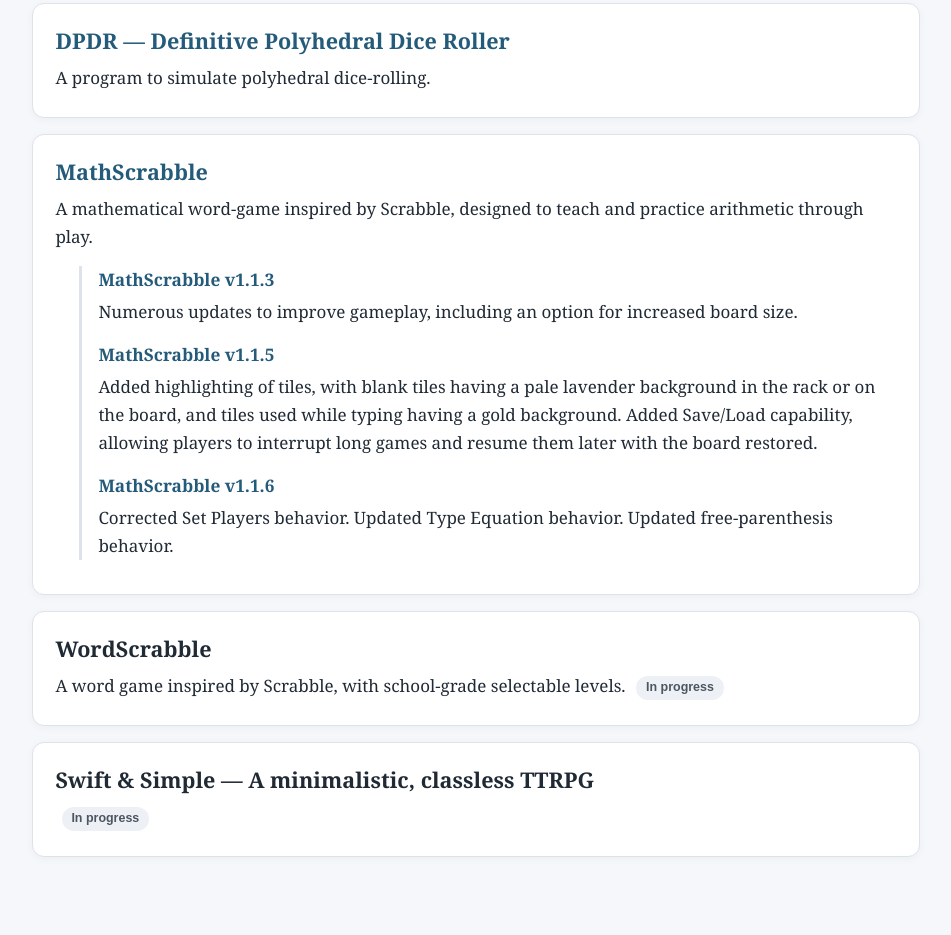
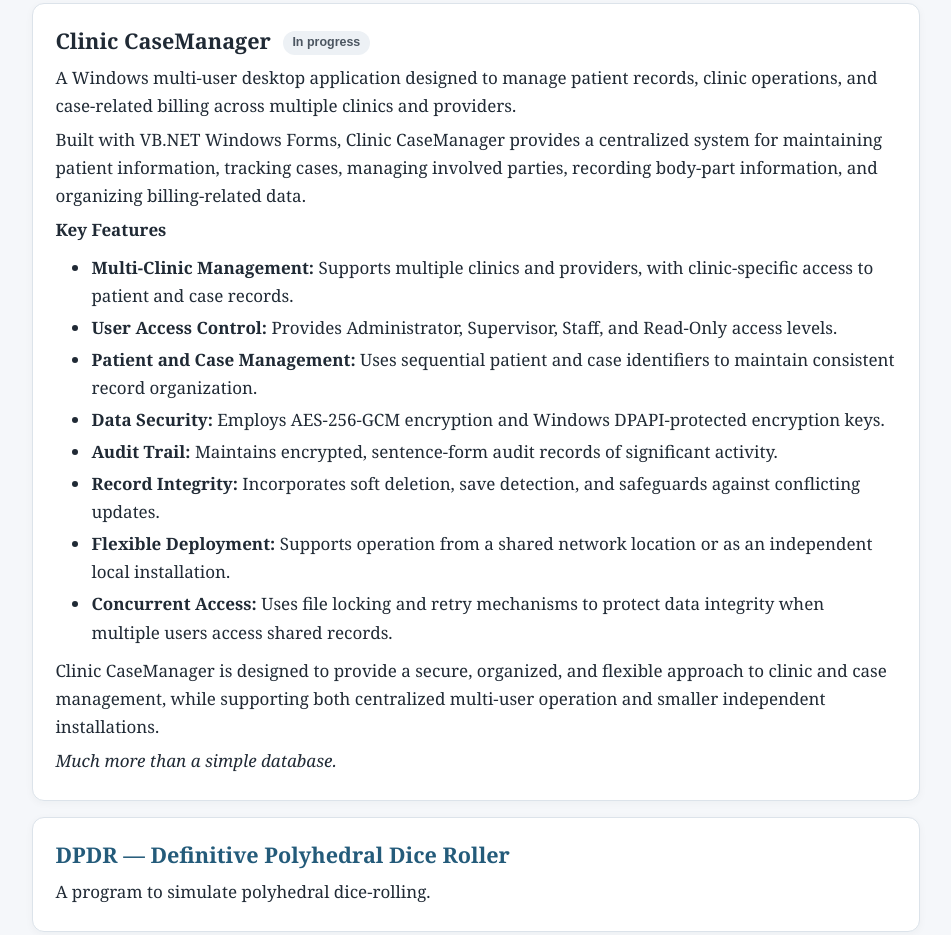
Before and after one commit to jeffmayes-jpg/My-Works, a plain HTML site: page index.html in a window 1280 px wide. Shown: the part 997-1932 px from the top of the page, without its empty margins (164-1115 px from the left). Drawn offline with Linux system fonts and the light colour scheme.

Commit message:
Update My Works with Clinic CaseManager

```diff
--- a/index.html
+++ b/index.html
@@ -13,6 +13,7 @@ main{max-width:920px;margin:2rem auto;padding:0 1rem 3rem}.intro{margin:0 0 1.5r
 .work h2{font-size:1.35rem;margin:0 0 .35rem}.work h2 a,.version h3 a{color:var(--accent);text-decoration:none}.work h2 a:hover,.version h3 a:hover{text-decoration:underline}
 .work p{margin:.35rem 0}.status{display:inline-block;font:600 .78rem/1.4 Arial,sans-serif;color:#4c5661;background:#edf1f5;border-radius:20px;padding:.22rem .6rem;margin-left:.4rem;vertical-align:middle}
 .versions{margin:.9rem 0 0 1.5rem;padding-left:1rem;border-left:3px solid var(--line)}.version{margin:.9rem 0}.version h3{font-size:1.08rem;margin:0 0 .2rem}.version p{margin:.25rem 0}
+.features{margin:.65rem 0 .65rem 1.25rem;padding-left:1rem}.features li{margin:.25rem 0}
 footer{text-align:center;color:var(--muted);padding:1.5rem;font-size:.95rem}a{overflow-wrap:anywhere}
 </style>
 </head>
@@ -40,6 +41,24 @@ footer{text-align:center;color:var(--muted);padding:1.5rem;font-size:.95rem}a{ov
 <section class="work">
 <h2><a href="https://jeffmayes-jpg.github.io/BirthPersonaReport">BirthPersonaReport</a></h2>
 <p>Birth Persona Report is a Windows desktop application built with VB.NET, WinForms, and .NET 10. It brings several traditional and interpretive systems together in a tabbed, person-specific report.</p>
+</section>
+<section class="work">
+<h2>Clinic CaseManager <span class="status">In progress</span></h2>
+<p>A Windows multi-user desktop application designed to manage patient records, clinic operations, and case-related billing across multiple clinics and providers.</p>
+<p>Built with VB.NET Windows Forms, Clinic CaseManager provides a centralized system for maintaining patient information, tracking cases, managing involved parties, recording body-part information, and organizing billing-related data.</p>
+<p><strong>Key Features</strong></p>
+<ul class="features">
+<li><strong>Multi-Clinic Management:</strong> Supports multiple clinics and providers, with clinic-specific access to patient and case records.</li>
+<li><strong>User Access Control:</strong> Provides Administrator, Supervisor, Staff, and Read-Only access levels.</li>
+<li><strong>Patient and Case Management:</strong> Uses sequential patient and case identifiers to maintain consistent record organization.</li>
+<li><strong>Data Security:</strong> Employs AES-256-GCM encryption and Windows DPAPI-protected encryption keys.</li>
+<li><strong>Audit Trail:</strong> Maintains encrypted, sentence-form audit records of significant activity.</li>
+<li><strong>Record Integrity:</strong> Incorporates soft deletion, save detection, and safeguards against conflicting updates.</li>
+<li><strong>Flexible Deployment:</strong> Supports operation from a shared network location or as an independent local installation.</li>
+<li><strong>Concurrent Access:</strong> Uses file locking and retry mechanisms to protect data integrity when multiple users access shared records.</li>
+</ul>
+<p>Clinic CaseManager is designed to provide a secure, organized, and flexible approach to clinic and case management, while supporting both centralized multi-user operation and smaller independent installations.</p>
+<p><em>Much more than a simple database.</em></p>
 </section>
 <section class="work">
 <h2><a href="https://github.com/jeffmayes-jpg/DPDR-Downloads/releases/tag/v1.0.0">DPDR — Definitive Polyhedral Dice Roller</a></h2>
```
